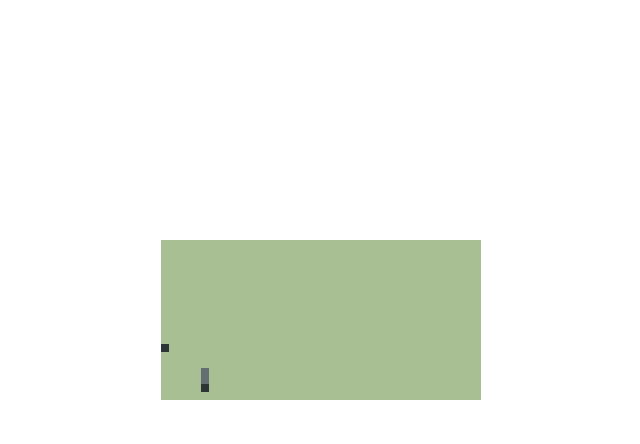
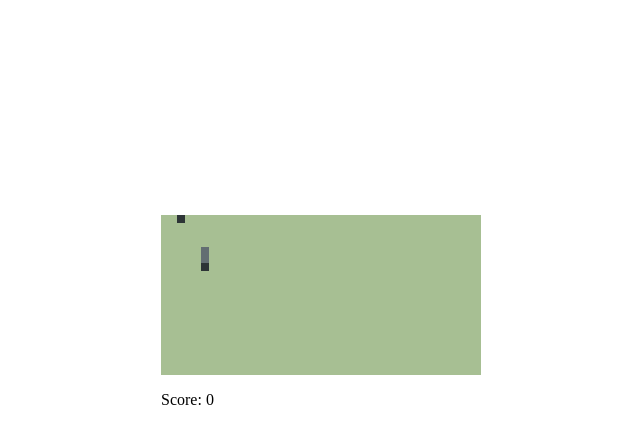
Before and after one commit to insomniac1426/snakes, a website built with webpack: page src/index.html in a window 1280 px wide. Both pictures are taken after a click on the button "Start". Shown: the whole page, without its empty margins (319-959 px from the left). Built offline with nearby package versions, Linux system fonts and the light colour scheme.

Commit message:
created game class | added score board | updated speed on food eat

```diff
--- a/src/app.css
+++ b/src/app.css
@@ -1,9 +1,13 @@
-canvas {
-  background: #a7bf93;
+.main-board {
   position: absolute;
   top: 40%;
   left: 50%;
   transform: translate(-50%, -50%);
+}
+
+canvas {
+  background: #a7bf93;
+  display: block;
 }
 
 #start {
@@ -12,3 +16,7 @@ canvas {
   left: 50%;
   transform: translate(-50%, -50%);
 }
+
+#score-board {
+  width: 100%;
+}
--- /dev/null
+++ b/src/components/Game.js
@@ -0,0 +1,108 @@
+import Snake from "./Snake";
+import Food from "./Food";
+import { GAME_DIM, GAME_DIR } from "../constants";
+import { setupGameControls } from "../utils/UI/gameControls";
+import { _isFunction, _throttle } from "../utils";
+
+function Game({ canvas, theme, gameUI }) {
+  this.canvas = canvas;
+  this.theme = theme;
+  this.snake = null;
+  this.food = null;
+  this.score = 0;
+
+  this.gameUI = {
+    startBtn: gameUI.startBtn,
+    scoreBoard: gameUI.scoreBoard,
+  };
+
+  this.isValidGame = function () {
+    return this.snake && this.food && this.canvas;
+  };
+
+  this.createFood = (snake) => {
+    if (!snake) {
+      return null;
+    }
+
+    return new Food({
+      location: Food.spawnFood(snake),
+      theme: this.theme,
+    });
+  };
+
+  this.updateFood = (snake, newFood = null) => {
+    delete this.food;
+    this.food = newFood || this.createFood(snake);
+  };
+
+  this.createSnake = () => {
+    const snakeConfig = Snake.getStaticInitialConfig();
+    this.snake = new Snake({ ...snakeConfig, theme: this.theme });
+    return this.snake;
+  };
+
+  this.setupBasicGameControls = function (target) {
+    setupGameControls({
+      onUp: () => this.snake.turn(GAME_DIR.UP),
+      onDown: () => this.snake.turn(GAME_DIR.DOWN),
+      onLeft: () => this.snake.turn(GAME_DIR.LEFT),
+      onRight: () => this.snake.turn(GAME_DIR.RIGHT),
+      target,
+    });
+  };
+
+  this.drawItemsInOneFrame = function () {
+    this.canvas.clearRect(0, 0, GAME_DIM.WINDOW_WIDTH, GAME_DIM.WINDOW_HEIGHT);
+    this.food.draw({ canvas: this.canvas });
+
+    let isFoodConsumed = this.snake.update({
+      canvas: this.canvas,
+      food: this.food,
+    });
+    if (isFoodConsumed) {
+      this.updateFood(this.snake);
+
+      /** Increase score */
+      this.score += 1;
+
+      /** Increase speed */
+      this.throttledDraw.throttleBy += 2;
+      isFoodConsumed = false;
+    }
+  };
+
+  this.paintBoardRAF = function (paint) {
+    if (this.isValidGame()) {
+      if (this.snake.isDead()) {
+        this.gameUI.startBtn.show();
+      }
+
+      if (_isFunction(paint)) {
+        paint();
+      }
+
+      this.gameUI.scoreBoard.updateScore(this.score);
+    }
+
+    requestAnimationFrame(this.paintBoardRAF.bind(this, paint));
+  };
+
+  this.setup = function ({ target }) {
+    /** snake creation should preceed food creation */
+    const snake = this.createSnake();
+    this.updateFood(snake);
+    this.setupBasicGameControls(target);
+  };
+
+  this.startGame = function ({ target }) {
+    this.gameUI.startBtn.setup({
+      startOnClick: () => this.setup({ target }),
+    });
+    const paint = _throttle(this.drawItemsInOneFrame.bind(this), 6);
+    this.throttledDraw = paint;
+    requestAnimationFrame(this.paintBoardRAF.bind(this, paint));
+  };
+}
+
+export default Game;
--- a/src/components/Snake.js
+++ b/src/components/Snake.js
@@ -7,8 +7,9 @@ function Snake(snakeProps) {
     initalHeadLocation,
     initialTailLocation,
     initialDirection,
+    theme,
   } = snakeProps;
-
+  this.theme = theme;
   this.joints = [initalHeadLocation, initialTailLocation];
   this.dir = initialDirection;
   this.length = Snake.calculateInitialLengthSnake(
@@ -36,7 +37,7 @@ function Snake(snakeProps) {
         );
       }
     });
-    c.fillStyle = "#636e72";
+    c.fillStyle = theme.SNAKE_BODY_COLOR;
     c.fill();
 
     c.beginPath();
@@ -46,7 +47,7 @@ function Snake(snakeProps) {
       GAME_DIM.SNAKE_WIDTH,
       GAME_DIM.SNAKE_WIDTH
     );
-    c.fillStyle = "#2d3436";
+    c.fillStyle = theme.SNAKE_HEAD_COLOR;
     c.fill();
   };
 
@@ -165,7 +166,7 @@ function Snake(snakeProps) {
         if (joint.y === this.joints[index + 1].y) {
           // no wrap and moving down
           if (location.y === joint.y && !this.joints[index + 1].isWrap) {
-            console.log(location, joint, this.joints);
+            // console.log(location, joint, this.joints);
             isColliding = checkIfNumberInBetween(
               location.x,
               joint.x,
@@ -257,6 +258,10 @@ function Snake(snakeProps) {
   this.stop = function () {
     this.alive = false;
   };
+
+  this.isDead = function () {
+    return !this.alive;
+  };
 }
 
 Snake.calculateInitialLengthSnake = function (head, tail) {
--- a/src/constants/theme.js
+++ b/src/constants/theme.js
@@ -1 +1,4 @@
+export const BOARD_COLOR = "#a7bf93";
+export const SNAKE_BODY_COLOR = "#636e72";
+export const SNAKE_HEAD_COLOR = "#2d3436";
 export const FOOD_COLOR = "#2d3436";
--- a/src/index.html
+++ b/src/index.html
@@ -6,7 +6,10 @@
     <title>Snakes</title>
   </head>
   <body>
-    <canvas></canvas>
-    <button id="start"></button>
+    <div class="main-board">
+      <canvas></canvas>
+      <button id="start"></button>
+      <p id="score-board">Score: 0</p>
+    </div>
   </body>
 </html>
--- a/src/index.js
+++ b/src/index.js
@@ -1,59 +1,20 @@
-import Snake from "./components/Snake";
-import Food from "./components/Food";
-import { getCanvasFromDOM, setupStartButton, showStartButton } from "./utils";
+import Game from "./components/Game";
+import StartBtn from "./utils/UI/StartBtn";
+import ScoreBoard from "./utils/UI/ScoreBoard";
+import { getCanvasFromDOM } from "./utils/UI/canvas";
 
-import { GAME_DIM, GAME_DIR, GAME_THEME } from "./constants";
+import { GAME_THEME } from "./constants";
+
 import "./app.css";
 
+const startBtn = StartBtn.getStartButton();
+const scoreBoard = ScoreBoard.getScoreBoard();
 const canvas = getCanvasFromDOM();
-let snake = null;
-let food = null;
 
-function boardAndControlSetup() {
-  const snakeConfig = Snake.getStaticInitialConfig();
-  snake = new Snake({ ...snakeConfig });
-  food = new Food({ location: Food.spawnFood(snake), theme: GAME_THEME });
+const game = new Game({
+  canvas,
+  gameUI: { startBtn, scoreBoard },
+  theme: GAME_THEME,
+});
 
-  // setup event handlers
-  window.addEventListener("keydown", (e) => {
-    if (snake) {
-      if (e.key === "ArrowUp") {
-        snake.turn(GAME_DIR.UP);
-      } else if (e.key === "ArrowDown") {
-        snake.turn(GAME_DIR.DOWN);
-      } else if (e.key === "ArrowLeft") {
-        snake.turn(GAME_DIR.LEFT);
-      } else if (e.key === "ArrowRight") {
-        snake.turn(GAME_DIR.RIGHT);
-      }
-    }
-  });
-}
-
-const frameRate = 60;
-let frameCount = 0;
-
-function paintBoard() {
-  if (snake && food) {
-    if (!snake.alive) {
-      showStartButton();
-    }
-    // create a timer
-    frameCount++;
-    if (frameCount === frameRate / 10) {
-      canvas.clearRect(0, 0, GAME_DIM.WINDOW_WIDTH, GAME_DIM.WINDOW_HEIGHT);
-      food.draw({ canvas });
-      if (snake.update({ canvas: canvas, food: food })) {
-        food = new Food({
-          location: Food.spawnFood(snake),
-          theme: GAME_THEME,
-        });
-      }
-      frameCount = 0;
-    }
-  }
-  requestAnimationFrame(() => paintBoard());
-}
-
-setupStartButton({ startOnClick: boardAndControlSetup });
-requestAnimationFrame(() => paintBoard());
+game.startGame({ target: window, gameObject: game });
--- /dev/null
+++ b/src/utils/UI/ScoreBoard.js
@@ -0,0 +1,20 @@
+function ScoreBoard() {
+  this.element = document.getElementById("score-board");
+
+  this.getScoreText = function (value) {
+    return `Score: ${value}`;
+  };
+
+  this.updateScore = function (value) {
+    this.element.innerText = this.getScoreText(value);
+  };
+}
+
+ScoreBoard.getScoreBoard = function () {
+  if (!ScoreBoard.sb) {
+    ScoreBoard.sb = new ScoreBoard();
+  }
+  return ScoreBoard.sb;
+};
+
+export default ScoreBoard;
--- /dev/null
+++ b/src/utils/UI/StartBtn.js
@@ -0,0 +1,45 @@
+import { hideElement, showElement } from "./common";
+import { _isFunction } from "../index";
+import { GAME_LOCALE } from "../../constants";
+
+function StartBtn(element) {
+  this.btnElement = element;
+
+  this.setCaption = function (text) {
+    this.btnElement.innerText = text;
+  };
+
+  this.setup = function ({ startOnClick }) {
+    console.log("hi", this.btnElement);
+
+    this.setCaption(GAME_LOCALE.START_BTN_CAPTION);
+    if (this.btnElement) {
+      this.btnElement.addEventListener("click", () => {
+        if (_isFunction(startOnClick)) {
+          startOnClick();
+        }
+
+        hideElement(this.btnElement);
+      });
+    }
+  };
+
+  this.show = function () {
+    showElement(this.btnElement);
+    this.setCaption(GAME_LOCALE.RESTART_BTN_CAPTION);
+  };
+
+  this.hide = function () {
+    hideElement(this.btnElement);
+  };
+}
+
+StartBtn.getStartButton = function () {
+  if (!StartBtn.btn) {
+    StartBtn.btn = new StartBtn(document.getElementById("start"));
+  }
+
+  return StartBtn.btn;
+};
+
+export default StartBtn;
--- /dev/null
+++ b/src/utils/UI/canvas.js
@@ -0,0 +1,13 @@
+import { GAME_DIM } from "../../constants";
+
+export const getCanvasFromDOM = ({
+  canvasHeight = GAME_DIM.WINDOW_HEIGHT,
+  canvasWidth = GAME_DIM.WINDOW_WIDTH,
+} = {}) => {
+  const C = document.querySelector("canvas");
+
+  C.height = canvasHeight;
+  C.width = canvasWidth;
+
+  return C.getContext("2d");
+};
--- /dev/null
+++ b/src/utils/UI/common.js
@@ -0,0 +1,9 @@
+export function showElement(element) {
+  element.style.zIndex = 1;
+  element.style.visibility = "visible";
+}
+
+export function hideElement(element) {
+  element.style.zIndex = -1;
+  element.style.visibility = "hidden";
+}
--- /dev/null
+++ b/src/utils/UI/gameControls.js
@@ -0,0 +1,23 @@
+import { _isFunction } from "..";
+
+export const setupGameControls = (setupConfig) => {
+  const { onUp, onDown, onLeft, onRight, target } = setupConfig;
+
+  if (!target) {
+    return false;
+  }
+
+  target.addEventListener("keydown", (e) => {
+    if (e.key === "ArrowUp" && _isFunction(onUp)) {
+      onUp(e);
+    } else if (e.key === "ArrowDown" && _isFunction(onDown)) {
+      onDown(e);
+    } else if (e.key === "ArrowLeft" && _isFunction(onLeft)) {
+      onLeft(e);
+    } else if (e.key === "ArrowRight" && _isFunction(onRight)) {
+      onRight(e);
+    }
+  });
+
+  return true;
+};
--- a/src/utils/index.js
+++ b/src/utils/index.js
@@ -1,57 +1,22 @@
-import { GAME_DIM, GAME_LOCALE } from "../constants/index";
-
 export const checkIfNumberInBetween = (num, st, en) => {
   return (st - num) * (en - num) <= 0;
-};
-
-export const getCanvasFromDOM = ({
-  canvasHeight = GAME_DIM.WINDOW_HEIGHT,
-  canvasWidth = GAME_DIM.WINDOW_WIDTH,
-} = {}) => {
-  const C = document.querySelector("canvas");
-
-  C.height = canvasHeight;
-  C.width = canvasWidth;
-
-  return C.getContext("2d");
-};
-
-const getStartButtonFromDOM = () => {
-  const start = document.getElementById("start");
-  return start;
-};
-
-export const setupStartButton = ({ startOnClick }) => {
-  const startBtn = getStartButtonFromDOM();
-  startBtn.innerText = GAME_LOCALE.START_BTN_CAPTION;
-  if (startBtn) {
-    startBtn.addEventListener("click", () => {
-      if (_isFunction(startOnClick)) {
-        startOnClick();
-      }
-
-      hideElement(startBtn);
-    });
-  }
-  return startBtn;
-};
-
-export const showStartButton = () => {
-  const startBtn = getStartButtonFromDOM();
-  showElement(startBtn);
-  startBtn.innerText = GAME_LOCALE.RESTART_BTN_CAPTION;
 };
 
 export function _isFunction(f) {
   return typeof f === "function";
 }
 
-export function showElement(element) {
-  element.style.zIndex = 1;
-  element.style.visibility = "visible";
+export function _throttle(f, throttleBy) {
+  const FRAME_RATE = 60;
+  const throtteldFunction = function (...args) {
+    throtteldFunction.count++;
+    if (throtteldFunction.count >= FRAME_RATE / throtteldFunction.throttleBy) {
+      f(...args);
+      throtteldFunction.count = 0;
+    }
+  };
+
+  throtteldFunction.throttleBy = throttleBy;
+  throtteldFunction.count = 0;
+  return throtteldFunction;
 }
-
-export function hideElement(element) {
-  element.style.zIndex = -1;
-  element.style.visibility = "hidden";
-}
--- a/webpack.config.js
+++ b/webpack.config.js
@@ -16,7 +16,13 @@ module.exports = {
       },
       {
         test: /\.css$/,
-        use: ["style-loader", "css-loader"],
+        use: [
+          {
+            loader: "style-loader",
+            options: { injectType: "singletonStyleTag", insert: "head" },
+          },
+          "css-loader",
+        ],
       },
       {
         test: /\.html$/,
```
